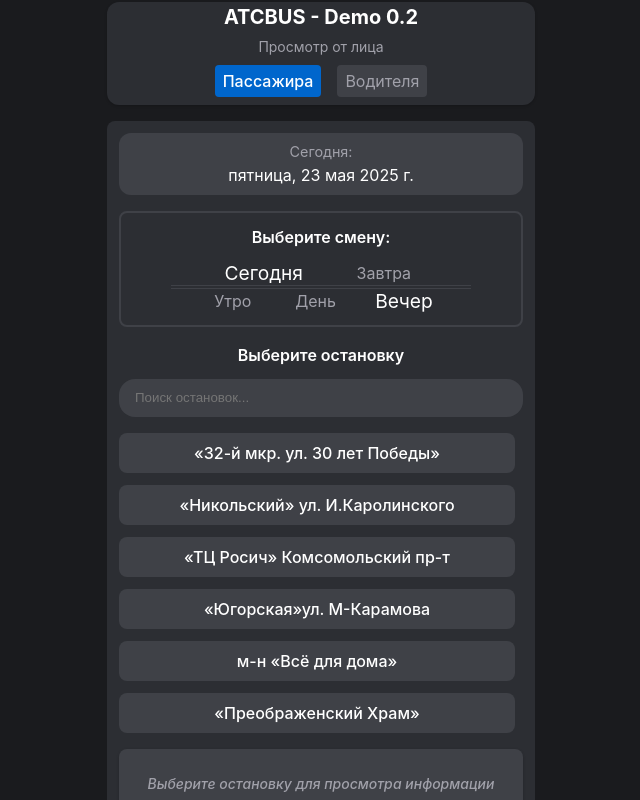
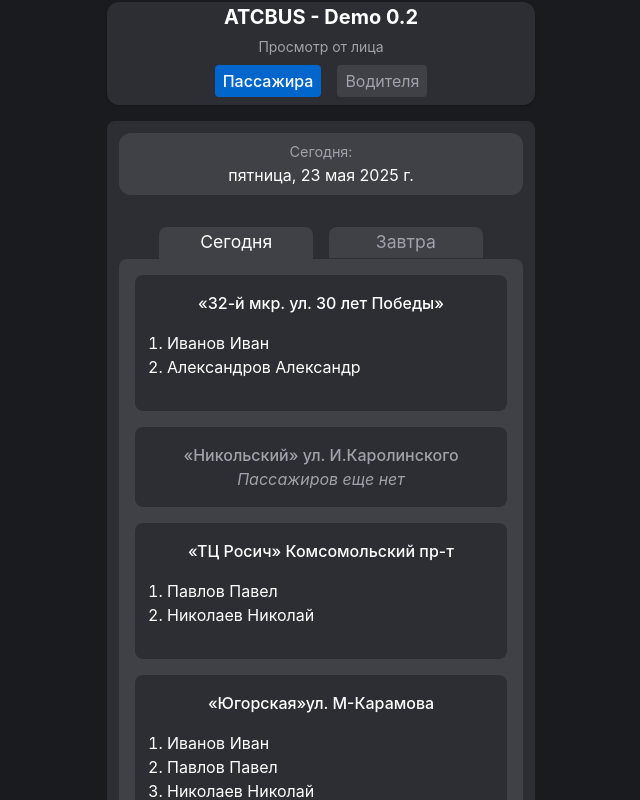
Before and after one commit to YeongSa/atc-bus, a React (Vite) app: page /driver in a window 1280 px wide. Shown: the top 800 px of the page, without its empty margins (319-959 px from the left). Built offline with nearby package versions, Linux system fonts and the light colour scheme.

Commit message:
Driver page

```diff
--- a/package.json
+++ b/package.json
@@ -11,7 +11,8 @@
   },
   "dependencies": {
     "react": "^19.0.0",
-    "react-dom": "^19.0.0"
+    "react-dom": "^19.0.0",
+    "react-router-dom": "^7.6.0"
   },
   "devDependencies": {
     "@eslint/js": "^9.22.0",
--- a/src/App.jsx
+++ b/src/App.jsx
@@ -1,21 +1,29 @@
 import "./App.css";
+import { BrowserRouter as Router, Routes, Route, Link } from "react-router-dom";
 import PassengerMain from "./components/passenger/PassengerMain";
+import DriverMain from "./components/driver/DriverMain";
 
 function App() {
   return (
+    <Router>
       <div className="app">
         <header>
           <h1>ATCBUS - Demo 0.2</h1>
           <p>Просмотр от лица</p>
-        <a href="/passenger" className="active">
+          <Link to="/passenger" className="active">
             Пассажира
-        </a>
-        <a href="/driver">Водителя</a>
+          </Link>
+          <Link to="/driver">Водителя</Link>
         </header>
         <main>
-        <PassengerMain />
+          <Routes>
+            <Route path="/" element={<PassengerMain />} />
+            <Route path="/passenger" element={<PassengerMain />} />
+            <Route path="/driver" element={<DriverMain />} />
+          </Routes>
         </main>
       </div>
+    </Router>
   );
 }
 
--- /dev/null
+++ b/src/components/driver/DriverMain.jsx
@@ -0,0 +1,41 @@
+import UserInfo from "../UserInfo";
+import "./driverMain.css";
+import { busStops } from "../../data";
+
+const DriverMain = () => {
+  return (
+    <div className="driverMain">
+      <UserInfo />
+
+      <div className="date-selector">
+        <span className="active">Сегодня</span>
+        <span>Завтра</span>
+      </div>
+
+      <div className="stops">
+        {busStops.map((stop) => {
+          return stop.passengers.length > 0 ? (
+            <div className="stop " key={stop.id}>
+              <div className="stop-info">
+                <p className="stop-name">{stop.name}</p>
+                {/* <span>{stop.passengers.length}</span> */}
+              </div>
+              <ol>
+                {stop.passengers.map((passenger) => (
+                  <li key={passenger}>{passenger}</li>
+                ))}
+              </ol>
+            </div>
+          ) : (
+            <div className="stop empty" key={stop.id}>
+              <p className="stop-name">{stop.name}</p>
+              <i>Пассажиров еще нет</i>
+            </div>
+          );
+        })}
+      </div>
+    </div>
+  );
+};
+
+export default DriverMain;
--- /dev/null
+++ b/src/components/driver/driverMain.css
@@ -0,0 +1,61 @@
+.driverMain {
+  background-color: var(--bg-secondary-dark);
+  border-radius: 8px;
+  padding: 0.75rem;
+  margin-top: 1rem;
+}
+
+.date-selector {
+  width: 80%;
+  margin: 2rem auto 0;
+  display: flex;
+  align-items: center;
+  justify-content: space-around;
+  gap: 1rem;
+}
+
+.date-selector span {
+  background-color: var(--bg-element-dark);
+  width: 100%;
+  border-radius: 8px 8px 0 0;
+  font-size: 1.1rem;
+  cursor: pointer;
+  color: var(--text-dim);
+  padding: 0.15rem;
+  border-bottom: 1px solid var(--bg-secondary-dark);
+}
+
+.date-selector span.active {
+  color: var(--text-main);
+  border-bottom: 1px solid var(--bg-element-dark);
+}
+
+.stops {
+  background-color: var(--bg-element-dark);
+  border-radius: 8px;
+  padding: 1rem;
+}
+
+.stop {
+  background-color: var(--bg-secondary-dark);
+  border-radius: 8px;
+  padding: 1rem;
+  margin-bottom: 1rem;
+}
+
+.stop .stop-name {
+  font-size: 1rem;
+}
+
+.stop ol {
+  padding: 1rem;
+  text-align: left;
+}
+
+.stop.empty {
+  color: var(--text-dim);
+}
+
+.stop.empty .stop-name {
+  color: var(--text-dim);
+}
--- a/src/components/passenger/PassengerMain.jsx
+++ b/src/components/passenger/PassengerMain.jsx
@@ -1,6 +1,6 @@
 import "./passengerMain.css";
 import { busStops } from "../../data";
-import UserInfo from "./UserInfo";
+import UserInfo from "../UserInfo";
 import { useState } from "react";
 
 const PassengerMain = () => {
@@ -67,7 +67,9 @@ const PassengerMain = () => {
             <h4>Автобус будет в:</h4>
             <div className="timetable">
               {selectedStop.times.map((time) => (
-                <span className="time">{time}</span>
+                <span key={time[0]} className="time">
+                  {time}
+                </span>
               ))}
             </div>
           </div>
--- a/src/data.js
+++ b/src/data.js
@@ -3,125 +3,239 @@ export const busStops = [
     id: 1,
     name: "«32-й мкр. ул. 30 лет Победы»",
     times: ["05:25", "12:00", "20:35"],
+    passengers: [
+  "Иванов Иван",
+  "Александров Александр",
+]
   },
   {
     id: 2,
     name: "«Никольский» ул. И.Каролинского",
     times: ["05:30", "12:03", "20:39"],
+    passengers: [
+
+]
   },
   {
     id: 3,
     name: "«ТЦ Росич» Комсомольский пр-т",
     times: ["05:36", "12:12", "20:44"],
+    passengers: [
+
+  "Павлов Павел",
+  "Николаев Николай",
+]
   },
   {
     id: 4,
     name: "«Югорская»ул. М-Карамова",
     times: ["05:42", "12:17", "20:50"],
+    passengers: [
+  "Иванов Иван",
+
+  "Павлов Павел",
+  "Николаев Николай",
+]
   },
   {
     id: 5,
     name: "м-н «Всё для дома»",
     times: ["05:45", "12:20", "20:53"],
+    passengers: [
+
+  "Николаев Николай",
+]
   },
   {
     id: 6,
     name: "«Преображенский Храм»",
     times: ["05:47", "12:22", "20:56"],
+    passengers: [
+  "Иванов Иван",
+  "Александров Александр",
+  "Павлов Павел",
+  "Николаев Николай",
+]
   },
   {
     id: 7,
     name: "«Дом Советов»",
     times: ["05:53", "12:30", "21:00"],
+    passengers: [
+  "Иванов Иван",
+
+  "Павлов Павел",
+  "Николаев Николай",
+]
   },
   {
     id: 8,
     name: "«Энергетиков» б-р Свободы",
     times: ["05:55", "12:32", "21:03"],
+    passengers: [
+
+]
   },
   {
     id: 9,
     name: "«ДК Строитель»",
     times: ["05:58", "12:35", "21:06"],
+    passengers: [
+  "Иванов Иван",
+  "Александров Александр",
+
+  "Николаев Николай",
+]
   },
   {
     id: 10,
     name: "«Школа № 15» ул. Пушкина",
     times: ["06:05", "12:44", "21:12"],
+    passengers: [
+  "Иванов Иван",
+  "Александров Александр",
+  "Павлов Павел",
+  "Николаев Николай",
+]
   },
   {
     id: 11,
     name: "«Банк Уралсиб»",
     times: ["06:08", "12:47", "21:15"],
+    passengers: [
+  "Иванов Иван",
+
+]
   },
   {
     id: 12,
     name: "«Школа № 1» ул. Островского",
     times: ["06:10", "12:51", "21:18"],
+    passengers: [
+  "Иванов Иван",
+
+  "Николаев Николай",
+]
   },
   {
     id: 13,
     name: "«Агенство воздушных сообщений»",
     times: ["06:11", "12:52", "21:19"],
+    passengers: [
+
+]
   },
   {
     id: 14,
     name: "«Бахилова» пр-т Ленина",
     times: ["06:12", "12:54", "21:21"],
+    passengers: [
+
+]
   },
   {
     id: 15,
     name: "«Дзержинского» ул. Дзержинского",
     times: ["06:13", "12:56", "21:23"],
+    passengers: [
+
+  "Павлов Павел",
+  "Николаев Николай",
+]
   },
   {
     id: 16,
     name: "«Гостиница Обь»",
     times: ["06:14", "13:01", "21:25"],
+    passengers: [
+  "Иванов Иван",
+
+  "Николаев Николай",
+]
   },
   {
     id: 17,
     name: "«Стоматология № 1» ул. Кукуевицкого",
     times: ["06:17", "13:04", "21:28"],
+    passengers: [
+  "Иванов Иван",
+
+]
   },
   {
     id: 18,
     name: "«УБР» пр-кт Ленина",
     times: ["06:20", "13:06", "21:32"],
+    passengers: [
+
+  "Николаев Николай",
+]
   },
   {
     id: 19,
     name: "«Нефть Приобья» 37-й мкр-рн",
     times: ["06:23", "13:09", "21:35"],
+    passengers: [
+
+]
   },
   {
     id: 20,
     name: "«Киртбая» 37-й мкр-рн",
     times: ["06:24", "13:10", "21:36"],
+    passengers: [
+  "Иванов Иван",
+  "Александров Александр",
+  "Павлов Павел",
+  "Николаев Николай",
+]
   },
   {
     id: 21,
     name: "«37-й мкр-рн» Югорский т-кт",
     times: ["06:27", "13:13", "21:39"],
+    passengers: [
+  "Иванов Иван",
+
+  "Павлов Павел",
+  "Николаев Николай",
+]
   },
   {
     id: 22,
     name: "«Грибоедова» ул. Крылова",
     times: ["06:32", "13:18", "21:44"],
+    passengers: [
+  "Иванов Иван",
+
+]
   },
   {
     id: 23,
     name: "«микрорайон ПИКС» ул. Крылова",
     times: ["06:34", "13:20", "21:46"],
+    passengers: [
+
+  "Николаев Николай",
+]
   },
   {
     id: 24,
     name: "«Александрия» ул. Крылова",
     times: ["06:35", "13:21", "21:47"],
+    passengers: [
+
+  "Николаев Николай",
+]
   },
   {
     id: 25,
     name: "«Аэропорт»",
     times: ["06:48", "13:34", "21:50"],
+    passengers: [
+  "Иванов Иван",
+
+  "Николаев Николай",
+]
   },
 ];
```
Also changed, not shown: src/components/UserInfo.jsx (renamed from src/components/passenger/UserInfo.jsx), src/components/userInfo.css (renamed from src/components/passenger/userInfo.css), 1 other file (tests, documents, lock files or other folders). Lines whose indentation alone changed are shown as unchanged.
